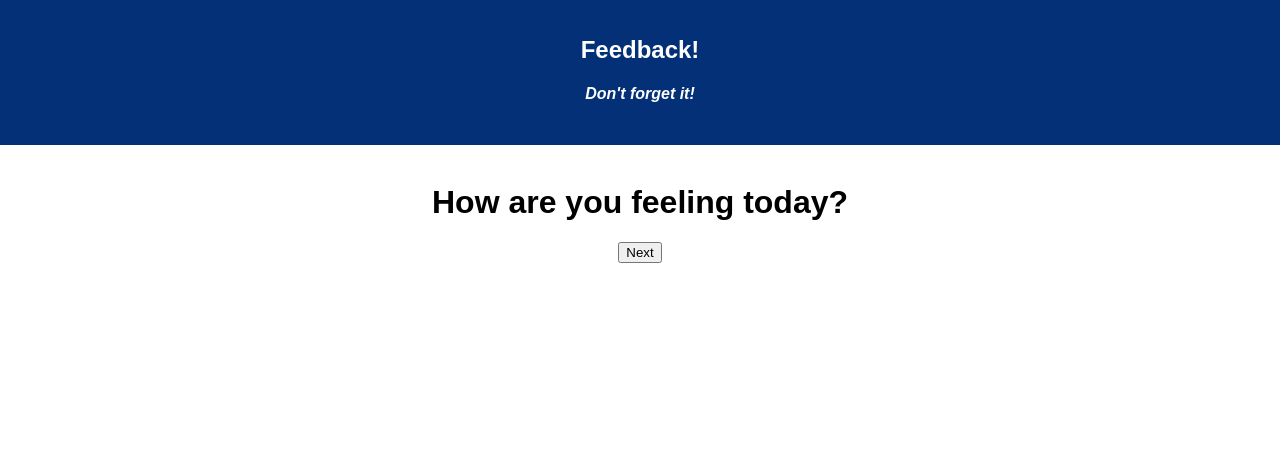
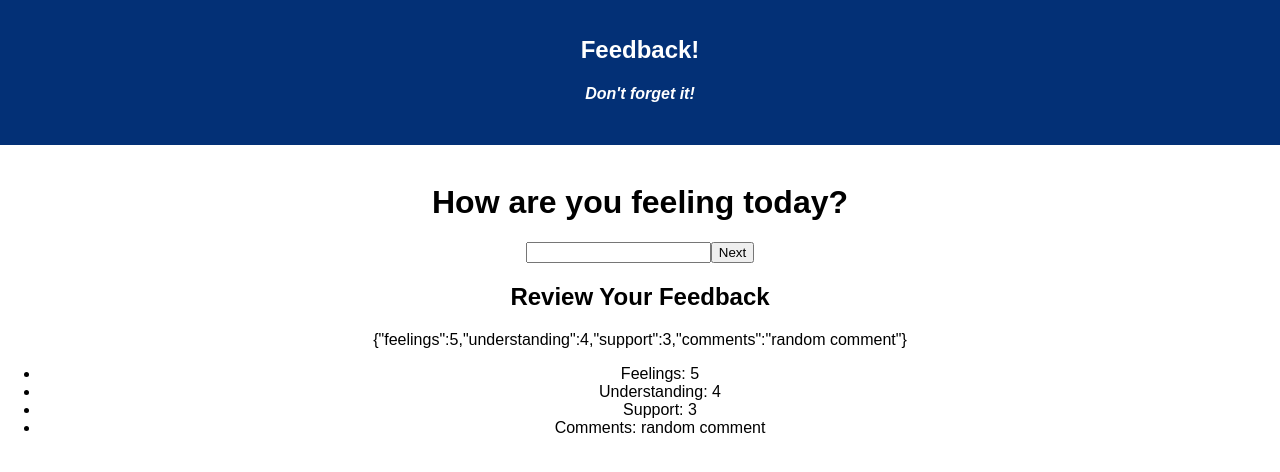
Before and after one commit to sduale01/Feedback-Survey, a React (Create React App) app: page / in a window 1280 px wide. Shown: the top 472 px of the page. Built offline with nearby package versions, Linux system fonts and the light colour scheme.

Commit message:
implement redux

```diff
--- a/package.json
+++ b/package.json
@@ -8,8 +8,11 @@
     "pg": "^7.4.1",
     "react": "^16.4.1",
     "react-dom": "^16.4.1",
+    "react-redux": "^6.0.0",
     "react-router-dom": "^4.3.1",
-    "react-scripts": "^2.1.3"
+    "react-scripts": "^2.1.3",
+    "redux": "^4.0.1",
+    "redux-logger": "^3.0.6"
   },
   "devDependencies": {
     "nodemon": "^1.18.5"
--- a/src/components/App/App.js
+++ b/src/components/App/App.js
@@ -6,6 +6,9 @@ import Feelings from '../Feelings/Feelings.js';
 import Understanding from '../Understanding/Understanding.js';
 import ThirdPage from '../ThirdPage/ThirdPage.js';
 import FourthPage from '../FourthPage/FourthPage.js';
+
+// Connect Store
+import {connect} from 'react-redux';
 
 class App extends Component {
   render() {
@@ -24,9 +27,21 @@ class App extends Component {
             <Route exact path="/fourthpage" component={FourthPage} />
           </div>
         </Router>
+        <h2>Review Your Feedback</h2>
+        <div>{JSON.stringify(this.props.reduxStore.formReducer)}</div>
+        <ul>
+          <li>Feelings: {this.props.reduxStore.formReducer.feelings} </li>
+          <li>Understanding: {this.props.reduxStore.formReducer.understanding}</li>
+          <li>Support: {this.props.reduxStore.formReducer.support}</li>
+          <li>Comments: {this.props.reduxStore.formReducer.comments}</li>
+        </ul>
       </div>
     );
   }
 }
 
-export default App;
+
+const mapReduxStoreToProps = (reduxStore) => ({
+  reduxStore
+});
+export default connect(mapReduxStoreToProps)(App);
--- a/src/components/Feelings/Feelings.js
+++ b/src/components/Feelings/Feelings.js
@@ -1,6 +1,19 @@
 import React, {Component} from 'react';
 
 class Feelings extends Component {
+    constructor() {
+        super();
+        this.state = {
+            feeling: 0,
+        }
+    }
+
+    // changes state when input field is filled
+    handleInputChange = (event) => {
+        this.setState({
+            feeling: event.target.value
+        });
+    }
     // runs when next button is clicked.
     handleNextButton = () => {
         console.log('next btn clicked');
@@ -10,6 +23,7 @@ class Feelings extends Component {
         return (
             <div>
                 <h1>How are you feeling today?</h1>
+                <input onChange={this.handleInputChange} type="number" />
                 <button onClick={this.handleNextButton}>Next</button>
             </div>
         );
--- a/src/index.js
+++ b/src/index.js
@@ -4,5 +4,22 @@ import './index.css';
 import App from './components/App/App';
 import registerServiceWorker from './registerServiceWorker';
 
-ReactDOM.render(<App />, document.getElementById('root'));
+import { createStore, combineReducers, applyMiddleware } from 'redux';
+import { Provider } from 'react-redux';
+import logger from 'redux-logger';
+
+const formSelection = {feelings: 5, understanding: 4, support: 3, comments: 'random comment'}
+const formReducer = (state = formSelection, action) => {
+
+    return state;
+}
+
+const storeInstance = createStore(
+    combineReducers({
+        formReducer,
+    }),
+    applyMiddleware(logger),
+);
+
+ReactDOM.render(<Provider store={storeInstance}><App /></Provider>, document.getElementById('root'));
 registerServiceWorker();
```
Also changed, not shown: 1 other file (tests, documents, lock files or other folders).
